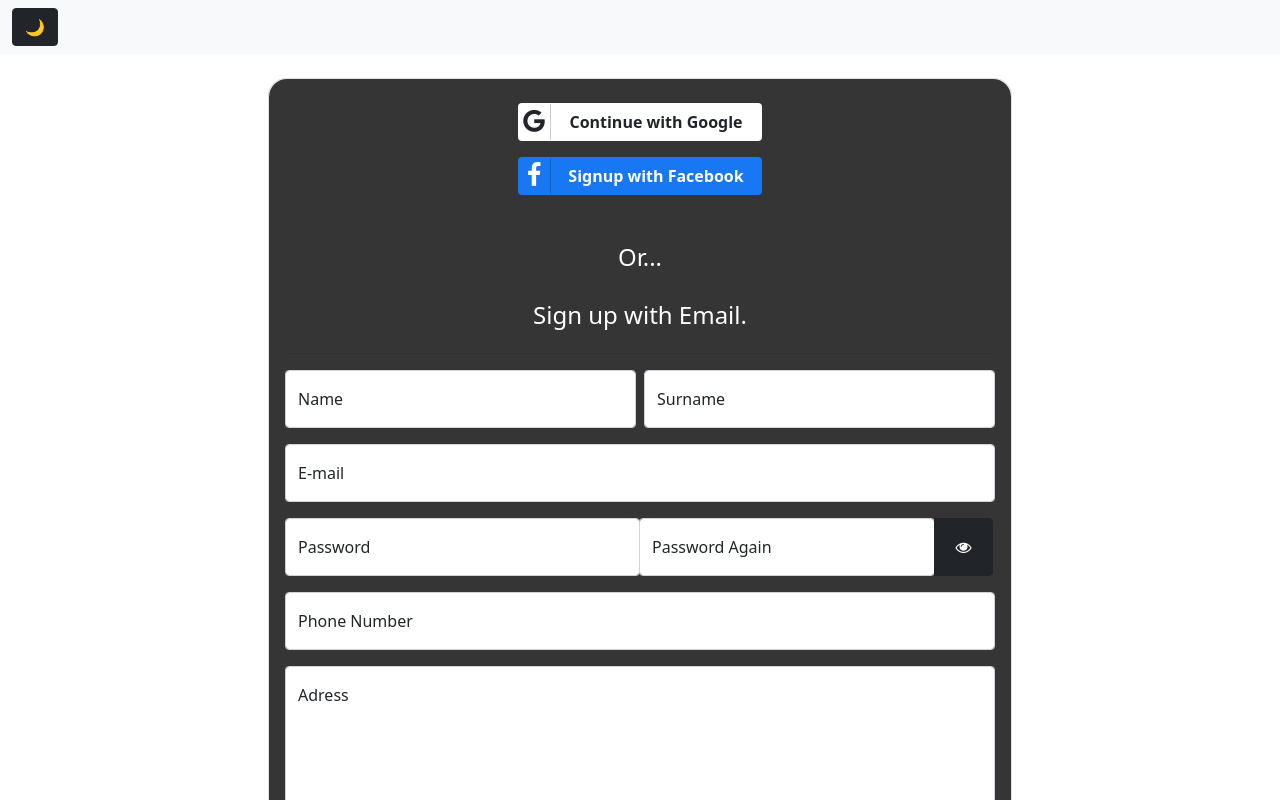
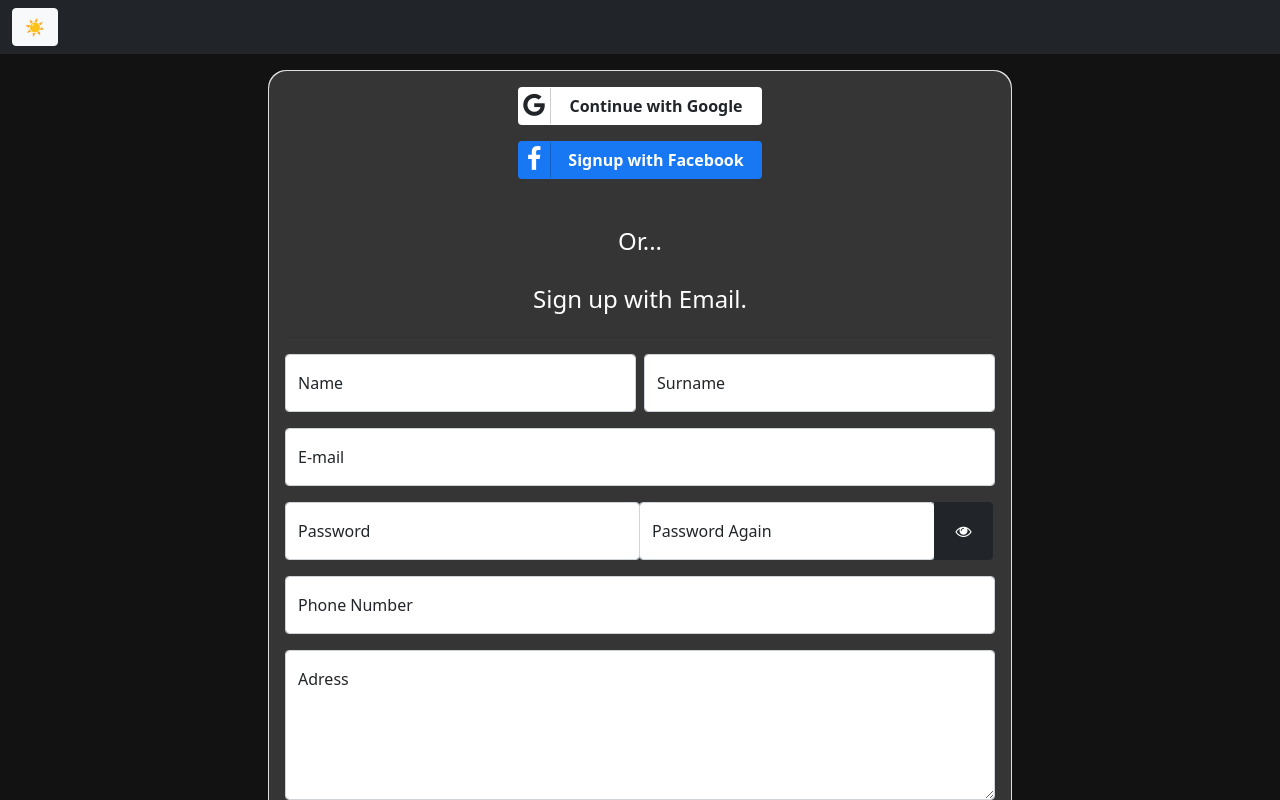
Before and after one commit to cantutar/UserInterfaces_CSE405, a React (Create React App) app: page / in a window 1280 px wide. Shown: the top 800 px of the page. Built offline with nearby package versions, Linux system fonts and the light colour scheme.

Commit message:
dark mode context api added

```diff
--- a/src/App.js
+++ b/src/App.js
@@ -1,21 +1,15 @@
-import { useState } from "react";
 import Navbar from "./components/UI/Navbar/Navbar";
 import FormPage from "./pages/FormPage";
+import DarkModeContextProvider from "./store/darkmod-context";
 
 function App() {
-  const [isDarkValid, setIsDarkValid] = useState(false);
-
-  function darkModeHandler() {
-    setIsDarkValid(true);
-  }
-
   return (
-    <div>
-      <Navbar onValid={isDarkValid} onSetIsDarkValid={darkModeHandler} />
-      <div className="container">
-        <FormPage onValid={isDarkValid} />
+    <DarkModeContextProvider>
+      <Navbar />
+      <div className="container my-3 d-flex justify-content-center align-items-center">
+        <FormPage />
       </div>
-    </div>
+    </DarkModeContextProvider>
   );
 }
 
--- a/src/components/Form/Form.js
+++ b/src/components/Form/Form.js
@@ -330,7 +330,7 @@ function SignupForm(props) {
 
   return (
     <form onSubmit={onSubmitHandler}>
-      <div className="row mt-2">
+      <div className="row">
         <GoogleButton />
       </div>
       <div className="row mt-3">
@@ -349,8 +349,7 @@ function SignupForm(props) {
             <div className="form-floating mb-3">
               <input
                 type="text"
-                className={`form-control ${
-                  errorName ? `is-invalid ${classes.false}` : null
+                className={`form-control ${errorName ? `is-invalid ${classes.false}` : null
                   }`}
                 placeholder="User's Name"
                 value={Name}
@@ -360,8 +359,7 @@ function SignupForm(props) {
               />
               <label
                 htmlFor="name"
-                className={`${
-                  errorName ? `is-invalid ${classes.false}` : null
+                className={`${errorName ? `is-invalid ${classes.false}` : null
                   }`}
               >
                 Name
@@ -384,8 +382,7 @@ function SignupForm(props) {
               />
               <label
                 htmlFor="surname"
-                className={`${
-                  errorSurname ? `is-invalid ${classes.false}` : null
+                className={`${errorSurname ? `is-invalid ${classes.false}` : null
                   }`}
               >
                 Surname
@@ -428,8 +425,7 @@ function SignupForm(props) {
 
                 <label
                   htmlFor="pass"
-                  className={`${
-                    errorPass ? `is-invalid ${classes.false}` : null
+                  className={`${errorPass ? `is-invalid ${classes.false}` : null
                     }`}
                 >
                   Password
@@ -438,8 +434,7 @@ function SignupForm(props) {
               <div className="form-floating col-lg-5 col-sm-5">
                 <input
                   type={typePass ? "text" : "password"}
-                  className={`form-control ${
-                    errorInvalidPass ? "is-invalid" : null
+                  className={`form-control ${errorInvalidPass ? "is-invalid" : null
                     }`}
                   placeholder="Password"
                   value={passCheck}
@@ -448,8 +443,7 @@ function SignupForm(props) {
                 />
                 <label
                   htmlFor="passCheck"
-                  className={`${
-                    errorInvalidPass ? `is-invalid ${classes.false}` : null
+                  className={`${errorInvalidPass ? `is-invalid ${classes.false}` : null
                     }`}
                 >
                   Password Again
--- a/src/components/UI/Navbar/Navbar.js
+++ b/src/components/UI/Navbar/Navbar.js
@@ -1,30 +1,29 @@
 import DarkmodeToggle from "../Buttons/DarkmodeToggle";
-import { useState } from "react";
+import { useEffect, useState } from "react";
+import { useTheme, useToggleDark } from "../../../store/darkmod-context";
 
 function Navbar(props) {
-  const [toggle, settoggle] = useState(false);
+  const theme = useTheme();
+  const TMode = useToggleDark();
   const [mode, setMode] = useState("dark");
   const [icon, setIcon] = useState("🌙");
-
-  function onClickHandler() {
-    if (toggle === false) {
+  useEffect(() => {
+    if (theme === false) {
       setMode("light");
-      settoggle(true);
       setIcon("☀️");
       document.body.style.background = "#121212";
     } else {
       setMode("dark");
-      settoggle(false);
       setIcon("🌙");
       document.body.style.background = "white";
     }
-  }
+  }, [theme]);
 
   return (
-    <nav className={`navbar bg-${!toggle ? "light" : "dark"}`}>
+    <nav className={`navbar bg-${theme ? "light" : "dark"}`}>
       <div className="container-fluid">
         <div className="row">
-          <DarkmodeToggle icon={icon} mode={mode} clickEvent={onClickHandler} />
+          <DarkmodeToggle icon={icon} mode={mode} clickEvent={TMode} />
         </div>
       </div>
     </nav>
--- a/src/index.js
+++ b/src/index.js
@@ -3,6 +3,7 @@ import ReactDOM from "react-dom";
 import "../node_modules/bootstrap/dist/css/bootstrap.min.css";
 import "../node_modules/font-awesome/css/font-awesome.min.css";
 import "../node_modules/bootstrap-social/bootstrap-social.css";
+import "firebase/auth";
 import App from "./App";
 
 ReactDOM.render(<App />, document.getElementById("root"));
--- a/src/pages/FormPage.js
+++ b/src/pages/FormPage.js
@@ -3,7 +3,7 @@ import classes from "./FormPage.module.css";
 
 function FormPage(props) {
   return (
-    <div className="col-lg-8 col-sm-12 mx-auto mt-4">
+    <div className="col-lg-8 col-sm-12 mx-auto">
       <div className="card" style={{ borderRadius: "18px" }}>
         <div className={`card-body ${classes.dark}`}>
           <Form />
--- /dev/null
+++ b/src/store/darkmod-context.js
@@ -0,0 +1,27 @@
+import React, { useState, useContext } from "react";
+
+const ThemeCtx = React.createContext();
+const ToggleDarkmode = React.createContext();
+
+export function useTheme() {
+    return useContext(ThemeCtx);
+}
+export function useToggleDark() {
+    return useContext(ToggleDarkmode);
+}
+
+export default function DarkModeContextProvider(props) {
+    const [isDarkValid, setIsDarkValid] = useState(false);
+
+    function darkModeHandler() {
+        setIsDarkValid((prevTheme) => !prevTheme);
+    }
+
+    return (
+        <ThemeCtx.Provider value={isDarkValid}>
+            <ToggleDarkmode.Provider value={darkModeHandler}>
+                {props.children}
+            </ToggleDarkmode.Provider>
+        </ThemeCtx.Provider>
+    );
+}
```
Also changed, not shown: package.json (+8 -7 lines), src/store/auth-context.js (added, +18 -0 lines), 2 other files (tests, documents, lock files or other folders). Lines whose indentation alone changed are shown as unchanged.
